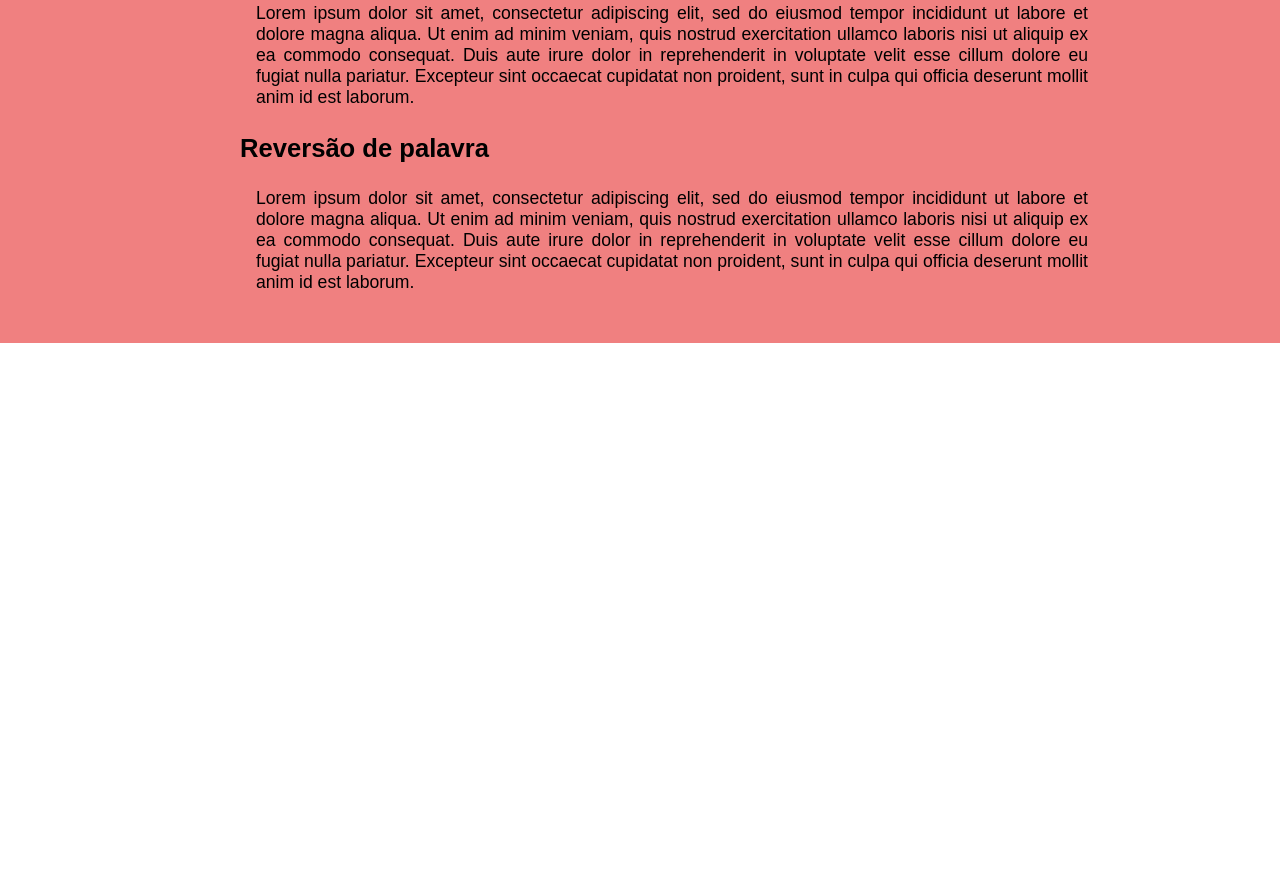
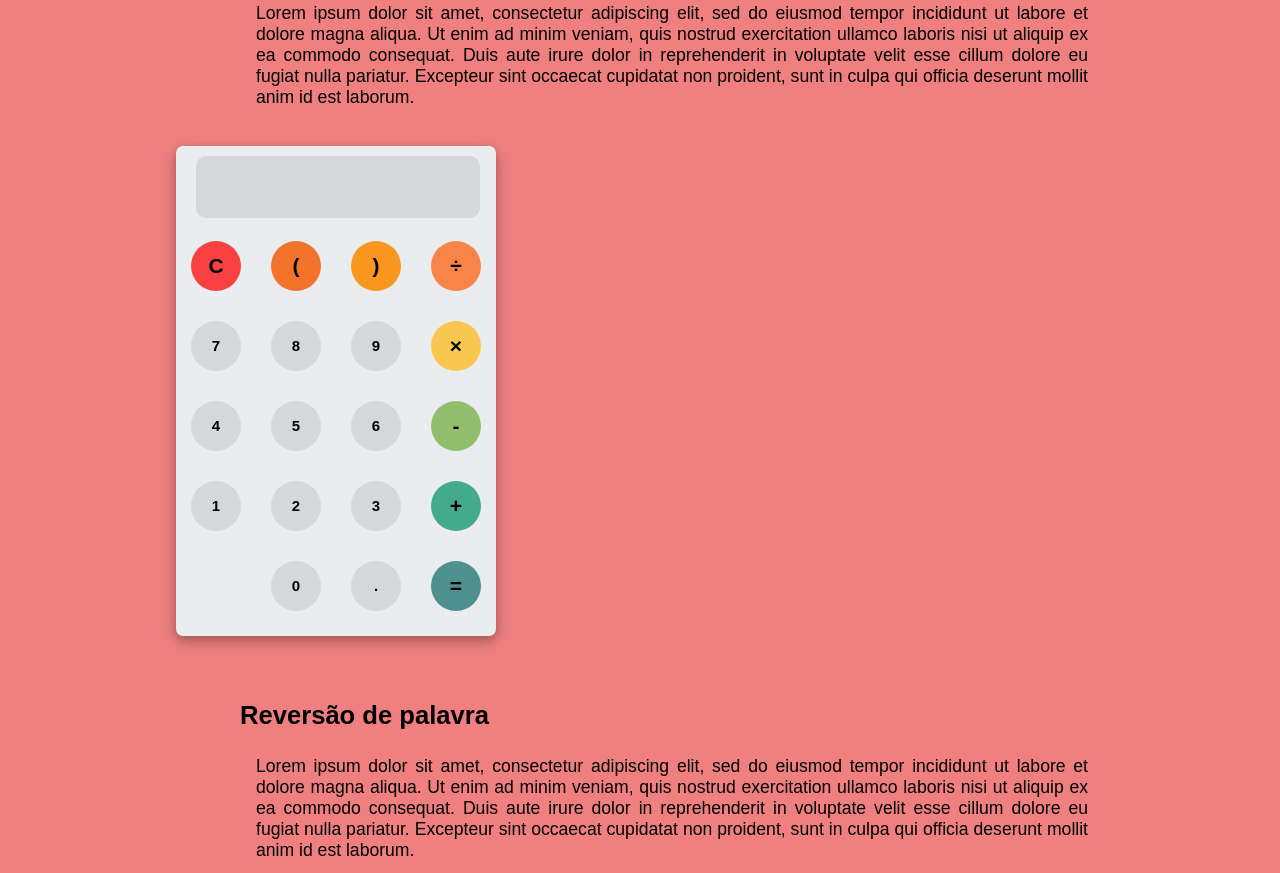
Before and after one commit to SurielGon/UsingStack, a plain HTML site: page index.html in a window 1280 px wide. Shown: the part 717-1590 px from the top of the page. Before the commit the page ends 1060 px from the top, so only its background shows below. Drawn offline with nearby package versions, Linux system fonts and the light colour scheme.

Commit message:
html e css da calculadora

```diff
--- a/index.html
+++ b/index.html
@@ -145,6 +145,120 @@
         font-family: Arial;
 
     }
+
+
+    /*css da calculadora*/
+
+    #container {
+    width: 1000px;
+    height: 550px;
+    }
+
+    #calculator {
+      width: 320px;
+      height: 490px;
+      background-color: #eaedef;
+      margin: 0 0 0 calc(var(--titleMargin) + 1rem);
+      position: relative;
+      top: 20px;
+      border-radius: 7px;
+      box-shadow: 0 4px 8px 0 rgba(0, 0, 0, 0.2), 0 6px 20px 0 rgba(0, 0, 0, 0.19);
+    }
+
+    #result {
+      height: 120px;
+      margin-bottom: -40px;
+    }
+
+    #input {
+      text-align: right;
+      height: 60px;
+      width: 280px;
+      margin: 10px 20px;
+      font-size: 30px;
+      background-color: #d5d8d9;
+      border: none;
+      border-radius: 10px;
+    }
+    #keyboard {
+      height: 400px;
+    }
+    .operator,
+    .number,
+    .empty {
+      width: 50px;
+      height: 50px;
+      margin: 15px;
+      float: left;
+      border-radius: 50px;
+      border-width: 0;
+      font-size: 15px;
+      font-weight: bold;
+    }
+    .number,
+    .empty {
+      background-color: #d5d8d9;
+    }
+    .number,
+    .operator {
+      cursor: pointer;
+    }
+    .operator:active,
+    .number:active {
+      font-size: 12px;
+    }
+    .operator:focus,
+    .number:focus,
+    .empty:focus {
+      outline: 0;
+    }
+
+    button:nth-child(1) {
+      font-size: 21px;
+      background-color: #F94144;
+    }
+    button:nth-child(2) {
+      font-size: 21px;
+      background-color: #F3722C;
+    }
+    button:nth-child(3) {
+      font-size: 21px;
+      background-color: #F8961E;
+    }
+    button:nth-child(4) {
+      font-size: 21px;
+      background-color: #F9844A;
+    }
+    button:nth-child(8) {
+      font-size: 21px;
+      background-color: #F9C74F;
+    }
+    button:nth-child(12) {
+      font-size: 21px;
+      background-color: #90BE6D;
+    }
+    button:nth-child(16) {
+      font-size: 21px;
+      background-color: #43AA8B;
+    }
+    button:nth-child(17) {
+      font-size: 21px;
+      background-color: #eaedef;
+    }
+    button:nth-child(20) {
+      font-size: 21px;
+      background-color: #4D908E;
+    }
+
+
+    /*bloco para empilhar, ir chamando com JS, mas tem q criar uma div html*/
+    .btn-block {
+    display:block;
+    width:100%;
+    margin-top:.5rem;
+}
+
+
 </style>
 
 <body class="body" onload="">
@@ -196,6 +310,39 @@
                     officia
                     deserunt mollit anim id est laborum.</p>
             </article>
+
+            <div id="container">
+                <div id="calculator">
+                    <div id="result">
+                        <input type="text" id="input" />
+                    </div>
+                    <div id="Keyboard">
+                          <button class="operator" id="clr"  onclick="">C</button>
+                          <button class="operator" id="parentesEsquerdo" onclick="">(</button>
+                          <button class="operator" id="parentesDireito" onclick="">)</button>
+                          <button class="operator" id="divide" onclick="">&#247;</button>
+                          <button class="number" id="num7" onclick="">7</button>
+                          <button class="number" id="num8" onclick="">8</button>
+                          <button class="number" id="num9" onclick="">9</button>
+                          <button class="operator" id="multiply" onclick="">&times;</button>
+                          <button class="number" id="num4" onclick="">4</button>
+                          <button class="number" id="num5" onclick="">5</button>
+                          <button class="number" id="num6" onclick="">6</button>
+                          <button class="operator" id="minus" onclick="">-</button>
+                          <button class="number" id="num1" onclick="">1</button>
+                          <button class="number" id="num2" onclick="">2</button>
+                          <button class="number" id="num3" onclick="">3</button>
+                          <button class="operator" id="plus" onclick="">+</button>
+                          <button class="empty" id="empty"></button>
+                          <button class="number" id="num0" onclick="">0</button>
+                          <button class="number" id="dot" onclick="">.</button>
+                          <button class="operator" id="ans" onclick="">=</button>
+                    </div>
+                </div>
+
+            </div>
+
+
             <article class="article">
                 <header>
                     <h3 class="article-subtitle">Reversão de palavra</h3>
```
